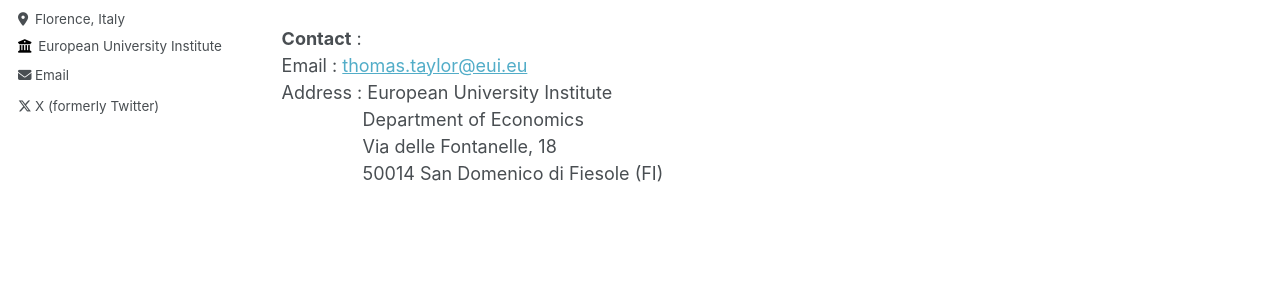
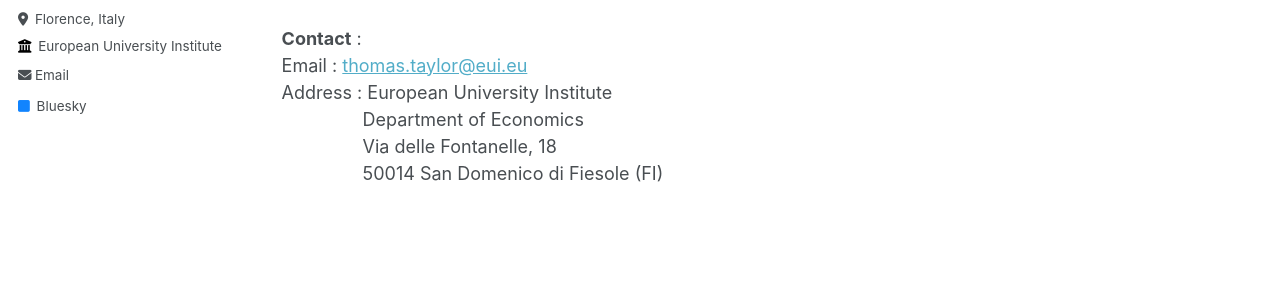
Before and after one commit to thomastaylor-econ/thomastaylor-econ.github.io, a Jekyll site: the page built from _pages/about.md, in a window 1280 px wide. Shown: the part 363-653 px from the top of the page. Built offline with Jekyll 4.4.1, drawn with Linux system fonts in a browser that asks for light colours.

Commit message:
Update _config.yml

```diff
--- a/_config.yml
+++ b/_config.yml
@@ -47,7 +47,7 @@ author:
   stackoverflow    : # User number or user number and name (i.e., use "1" or "1/jeff-atwood")
 
   # Social media
-  bluesky          : #"bsky.app" # Replace this with you Bluesky username
+  bluesky          : "ttaylor-econ.bsky.social" # Replace this with you Bluesky username
   facebook         : # Username
   flickr           : # Username
   foursquare       : # Username
@@ -64,7 +64,7 @@ author:
   steam            : # Username
   telegram         : # URL
   tumblr           : # Username
-  twitter          :  "Th0masTaylor" # Replace this with your X / Twitter handle
+  twitter          : # "Th0masTaylor" # Replace this with your X / Twitter handle
   vine             : # Username
   weibo            : # Username
   wikipedia        : # Username
```
